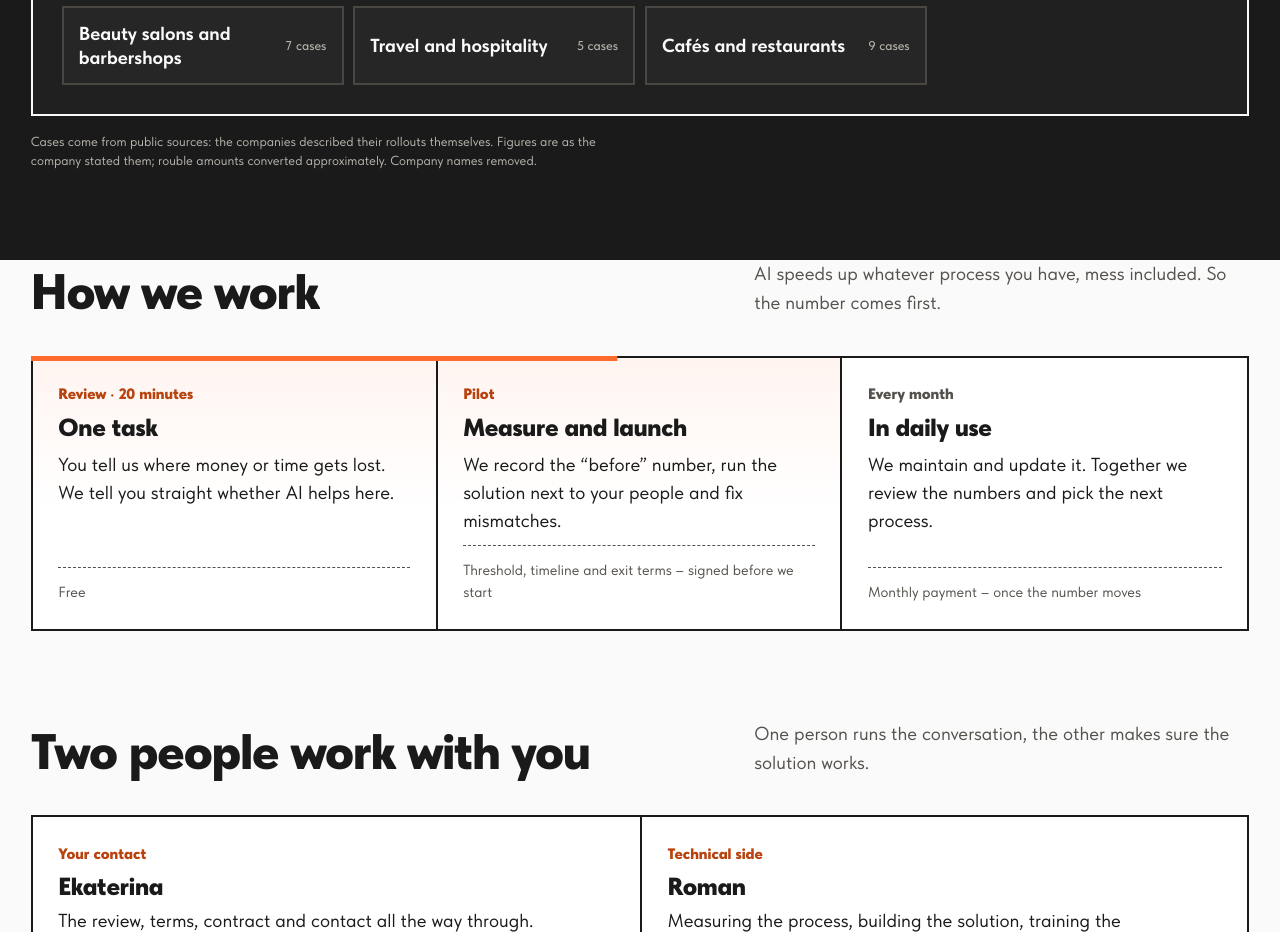
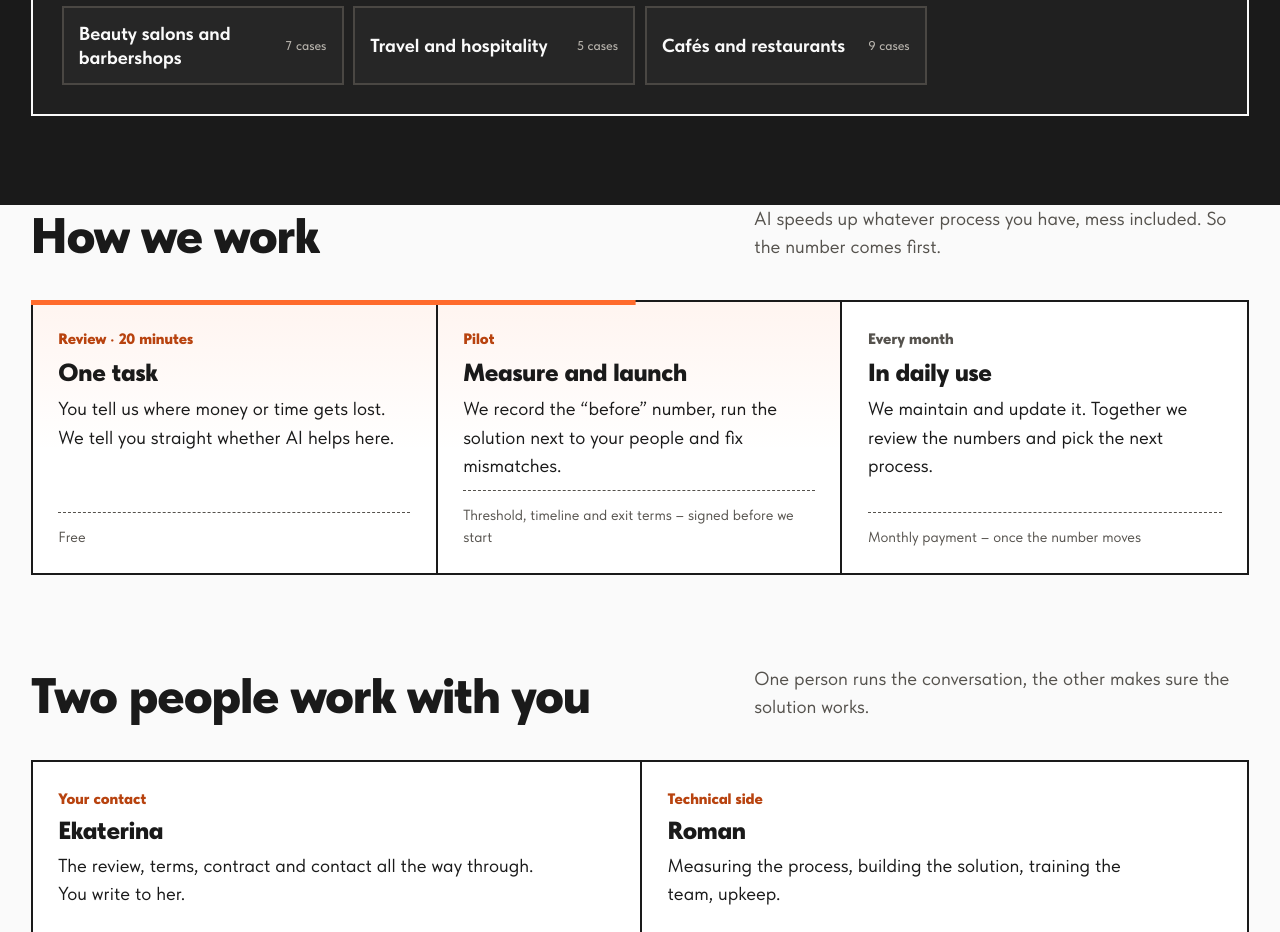
Before and after one commit to skillet07/owners-ai-site, a plain HTML site: page index.html in a window 1280 px wide. Shown: the part 2064-2996 px from the top of the page. Drawn offline with Linux system fonts and the light colour scheme.

Commit message:
Убрана сноска об источниках кейсов

```diff
--- a/index.html
+++ b/index.html
@@ -139,7 +139,6 @@
         </div>
         <noscript><p class="qq">Кейсы открываются с включённым JavaScript. / Cases need JavaScript.</p></noscript>
       </div>
-      <p class="qsrc"><span lang="ru">Кейсы из открытых источников: компании сами рассказывали о внедрении. Цифры – как их назвала компания. Названия компаний убрали.</span><span lang="en">Cases come from public sources: the companies described their rollouts themselves. Figures are as the company stated them; rouble amounts converted approximately. Company names removed.</span></p>
     </div>
   </section>
 
```
